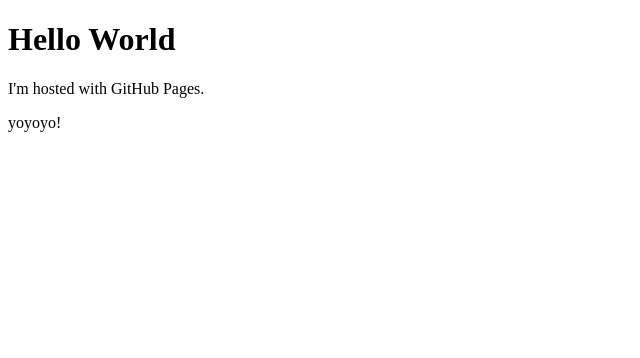
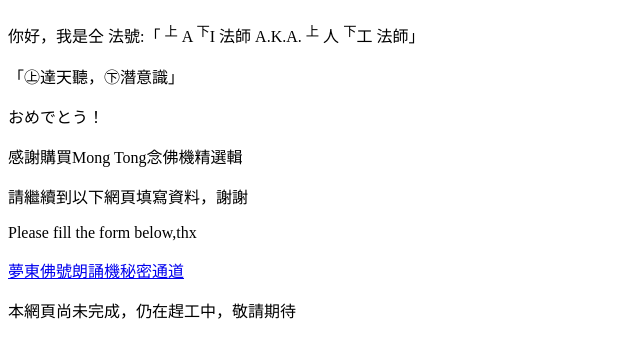
Before and after one commit to e2201822/e2201822.github.io, a plain HTML site: page index.html in a window 1280 px wide. Shown: the whole page, without its empty margins (0-640 px from the left). Drawn offline with Linux system fonts and the light colour scheme.

Commit message:
Update index.html

```diff
--- a/index.html
+++ b/index.html
@@ -1,8 +1,18 @@
 <!DOCTYPE html>
 <html>
 <body>
-<h1>Hello World</h1>
-<p>I'm hosted with GitHub Pages.</p>
-<p>yoyoyo!</p>
+<h1></h1>
+<p>你好，我是仝 法號:「
+  <sup>上</sup> A <sup>下</sup>I 法師
+  A.K.A. <sup>上</sup> 人 <sup>下</sup>工 法師」</p>
+
+<p>「㊤達天聽，㊦潛意識」</p>
+
+<p>おめでとう！</p>
+<p>感謝購買Mong Tong念佛機精選輯</p>
+<p>請繼續到以下網頁填寫資料，謝謝</p>
+<p>Please fill the form below,thx</p>
+<p><a href="https://docs.google.com/forms/d/e/1FAIpQLSemFKAhlu5vSQWN1Vgm_b47LucIpA0YLEdD6QjgwjnxhViePg/viewform?usp=sf_link">夢東佛號朗誦機秘密通道</a></p>
+<p>本網頁尚未完成，仍在趕工中，敬請期待</p>
 </body>
 </html>
```
